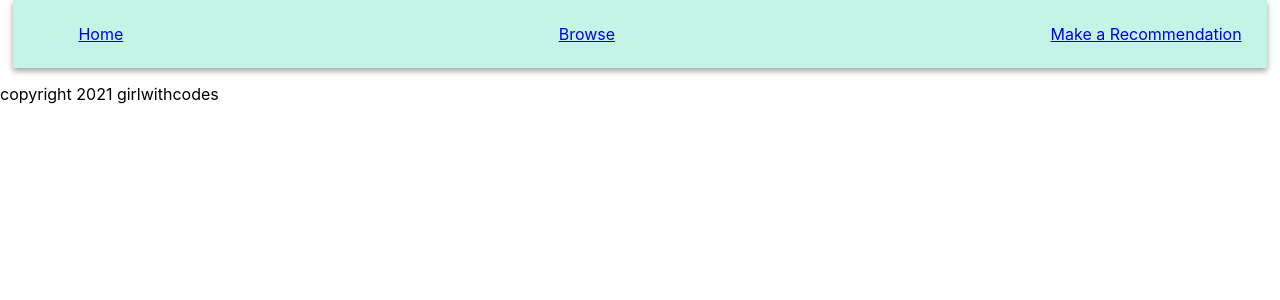
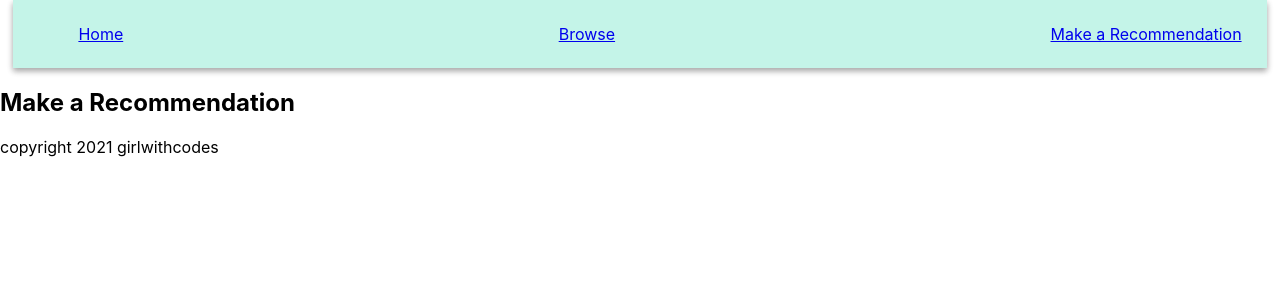
Before and after one commit to girlwithcodes/intersectional-bookshelf, a React (Create React App) app: page /recommend/newRec in a window 1280 px wide. Shown: the top 300 px of the page. Built offline with nearby package versions, Linux system fonts and the light colour scheme; no server answers.

Commit message:
submit project issue ticket

```diff
--- a/src/App.js
+++ b/src/App.js
@@ -7,6 +7,7 @@ import SearchBrowse from './components/SearchBrowse';
 import SearchResults from './components/SearchResults';
 import BrowseResults from './components/BrowseResults';
 import BookDetail from './components/BookDetail';
+import AdRec from './components/AddRec';
 import Footer from './components/Footer';
 import { baseURL, config } from './services';
 import './styles/App.css';
@@ -79,7 +80,8 @@ function App() {
         <BookDetail bookList={bookList} genreList={genreList} repTagList={repTagList} authorTagList={authorTagList}/>
       </Route>
 
-      <Route path="/recommend">
+      <Route path="/recommend/:type">
+        <AdRec bookList={bookList} />
       </Route>
 
       <Footer />
--- a/src/components/AddRec.jsx
+++ b/src/components/AddRec.jsx
@@ -0,0 +1,12 @@
+import { useState } from 'react';
+import { useParams } from 'react-router-dom';
+import axios from 'axios';
+function AdRec(props) {
+  return (
+    <main>
+      <h2>Make a Recommendation</h2>
+      <form id="add-rec-form"></form>
+    </main>
+  )
+}
+export default AdRec;
--- a/src/components/BookDetail.jsx
+++ b/src/components/BookDetail.jsx
@@ -17,11 +17,16 @@ function BookDetail(props) {
   useEffect(()=>{
 
     const fetchReviews = async() => {
-      const query = { filterByFormula: `FIND("${bookID}", ARRAYJOIN({books})) > 0` };
-      const url = `${baseURL}/reviews/?${query}`;
-      const resp = await axios.get(url, config);
-      console.log(resp.data.records);
-      setReviews(resp.data.records);
+      if(book) {
+        const query = "?filterByFormula=";
+        const filterBy = `SEARCH(${bookID}%C {bookID})`;
+        const url = `${baseURL}/reviews/${query}${filterBy}`;
+        console.log(url);
+        const resp = await axios.get(url, config);
+        console.log(resp.data.records);
+        setReviews(resp.data.records);
+      }
+
     }
 
     const fetchBook = async() => {
--- a/src/components/Home.jsx
+++ b/src/components/Home.jsx
@@ -14,7 +14,7 @@ function Home(props) {
         <Link to="/browse">
           Browse Books
         </Link>
-        <Link to="/recommend">
+        <Link to="/recommend/newRec">
           Recommend a Book
         </Link>
       </section>
--- a/src/components/Nav.jsx
+++ b/src/components/Nav.jsx
@@ -15,7 +15,7 @@ function Nav() {
           </Link>
         </li>
         <li>
-          <Link to="/recommend">
+          <Link to="/recommend/newRec">
             Make a Recommendation
           </Link>
         </li>
```
Also changed, not shown: 1 other file (tests, documents, lock files or other folders).
